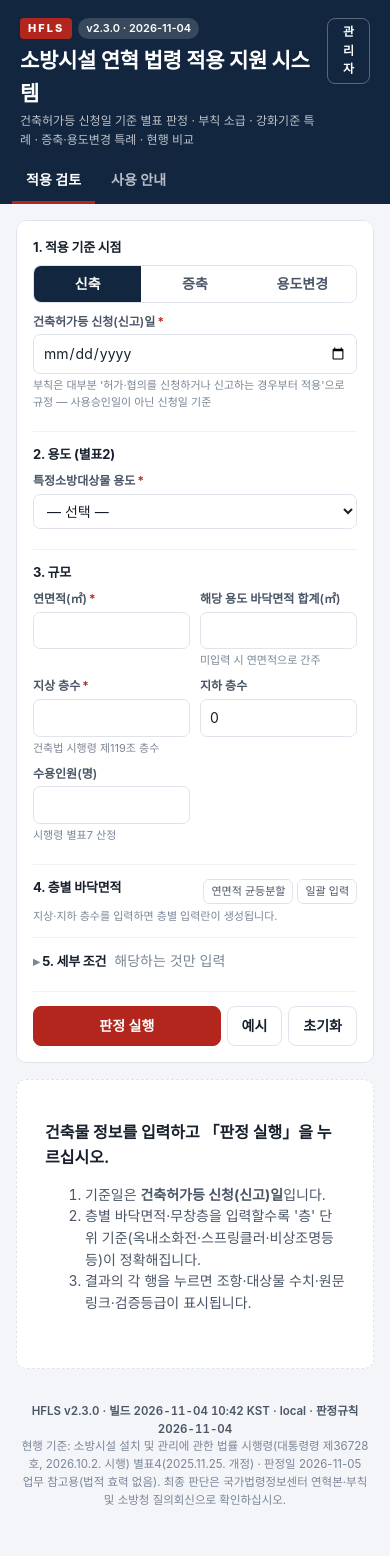
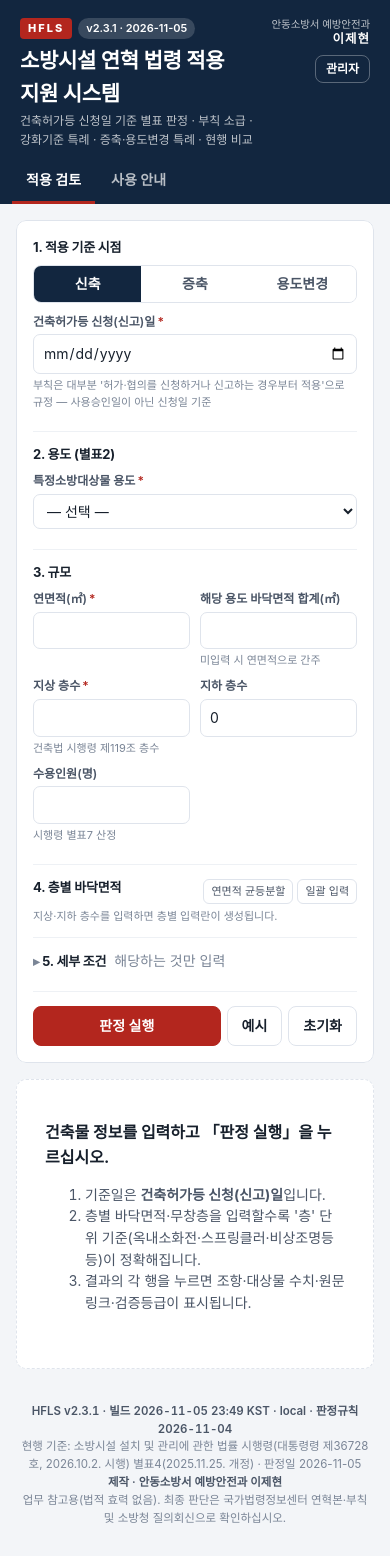
Before and after one commit to arabasi3535/HFLS, a React (Create React App) app: page / in a window 390 px wide. Built offline with nearby package versions, Linux system fonts and the light colour scheme; a web font is replaced by a local one.

Commit message:
Add files via upload

```diff
--- a/package.json
+++ b/package.json
@@ -1,6 +1,6 @@
 {
   "name": "hfls",
-  "version": "2.3.0",
+  "version": "2.3.1",
   "private": true,
   "description": "HFLS - 소방시설 연혁 법령 적용 지원 시스템 (건축허가등 신청일 기준 별표4 판정 + 부칙 소급 + 강화기준 특례 + 증축·용도변경 특례)",
   "dependencies": {
--- a/public/sw.js
+++ b/public/sw.js
@@ -2,7 +2,7 @@
  * 페이지(HTML): 네트워크 우선 → 실패 시 캐시 (배포 즉시 최신 반영)
  * 정적 파일(/static, 아이콘): 캐시 우선 (파일명에 해시 포함)
  */
-const CACHE = "hfls-v2.3.0";
+const CACHE = "hfls-v2.3.1";
 const CORE = ["/", "/index.html", "/manifest.json", "/icons/icon-192.png", "/icons/icon-512.png"];
 
 self.addEventListener("install", (e) => {
--- a/src/App.js
+++ b/src/App.js
@@ -8,6 +8,8 @@ import BUILD from "./buildInfo.json";
 
 // 관리자 비밀번호: Vercel 환경변수 REACT_APP_ADMIN_PW 로 변경 가능 (클라이언트 측 잠금 — 보안 수단 아님)
 const ADMIN_PW = process.env.REACT_APP_ADMIN_PW || "3535";
+// 제작자 표시 (머리말 오른쪽·바닥글)
+const AUTHOR = { org: "안동소방서 예방안전과", name: "이제현" };
 const K_INPUT = "hfls_input_v2";
 const K_OV = "hfls_overrides_v2";
 
@@ -129,9 +131,15 @@ export default function App() {
             <h1>소방시설 연혁 법령 적용 지원 시스템</h1>
             <div className="sub">건축허가등 신청일 기준 별표 판정 · 부칙 소급 · 강화기준 특례 · 증축·용도변경 특례 · 현행 비교</div>
           </div>
-          <button className={`btn small ${adminMode ? "on" : ""}`} onClick={login}>
-            {adminMode ? "관리자 모드 해제" : "관리자"}
-          </button>
+          <div className="top-right">
+            <div className="author" title="제작">
+              <span className="author-org">{AUTHOR.org}</span>
+              <span className="author-name">{AUTHOR.name}</span>
+            </div>
+            <button className={`btn small ${adminMode ? "on" : ""}`} onClick={login}>
+              {adminMode ? "관리자 모드 해제" : "관리자"}
+            </button>
+          </div>
         </div>
         <nav className="tabs">
           {tabs.map(([k, l]) => (
@@ -190,6 +198,10 @@ export default function App() {
         <br />
         현행 기준: 소방시설 설치 및 관리에 관한 법률 시행령(대통령령 제36728호, 2026.10.2. 시행) 별표4(2025.11.25. 개정) · 판정일 {today}
         <br />
+        <span className="foot-author">
+          제작 · {AUTHOR.org} {AUTHOR.name}
+        </span>
+        <br />
         업무 참고용(법적 효력 없음). 최종 판단은 국가법령정보센터 연혁본·부칙 및 소방청 질의회신으로 확인하십시오.
       </footer>
     </div>
--- a/src/buildInfo.json
+++ b/src/buildInfo.json
@@ -1,6 +1,6 @@
 {
-  "version": "2.3.0",
-  "builtAt": "2026-11-04 10:42",
+  "version": "2.3.1",
+  "builtAt": "2026-11-05 23:49",
   "commit": "local",
   "env": "local"
 }
--- a/src/styles.css
+++ b/src/styles.css
@@ -230,3 +230,15 @@ ul.plain li { margin: 3px 0; }
 .brand-row { display: flex; align-items: center; gap: 6px; flex-wrap: wrap; }
 .ver-badge { display: inline-block; font-size: 11px; font-weight: 600; letter-spacing: 0; padding: 2px 8px; border-radius: 999px; background: rgba(255, 255, 255, 0.16); color: #fff; vertical-align: middle; cursor: help; }
 .ver-line { font-variant-numeric: tabular-nums; font-weight: 600; color: var(--ink2); }
+
+/* 제작자 표시 */
+.top-right { display: flex; flex-direction: column; align-items: flex-end; gap: 8px; flex-shrink: 0; }
+.author { display: flex; flex-direction: column; align-items: flex-end; line-height: 1.25; text-align: right; }
+.author-org { font-size: 11.5px; opacity: 0.72; letter-spacing: -0.1px; }
+.author-name { font-size: 14px; font-weight: 700; letter-spacing: 1px; }
+.foot-author { font-weight: 600; color: var(--ink2); }
+@media (max-width: 560px) {
+  .author-org { font-size: 10.5px; }
+  .author-name { font-size: 12.5px; }
+}
+.top h1, .top .sub { word-break: keep-all; }
```
Also changed, not shown: 1 other file (tests, documents, lock files or other folders).
